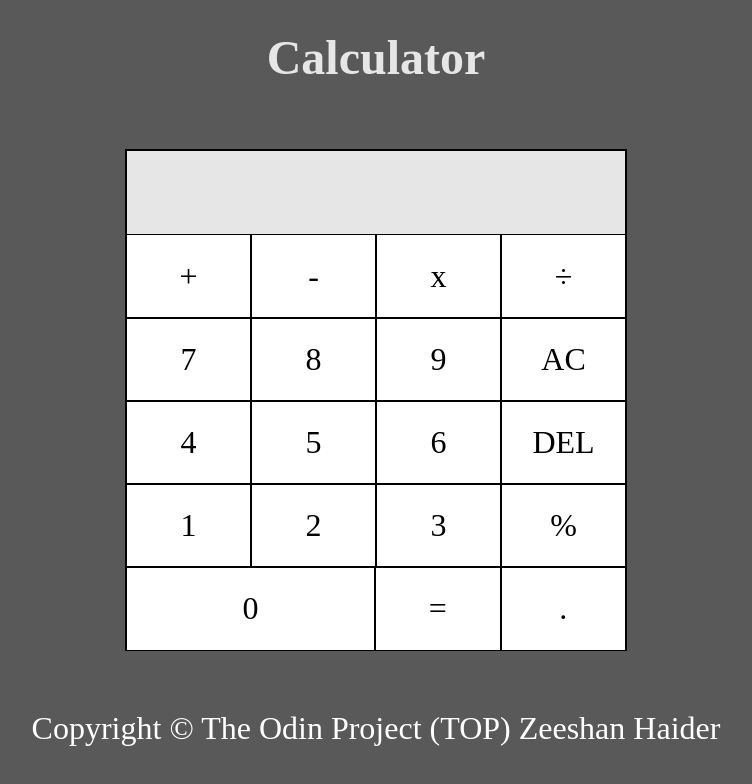
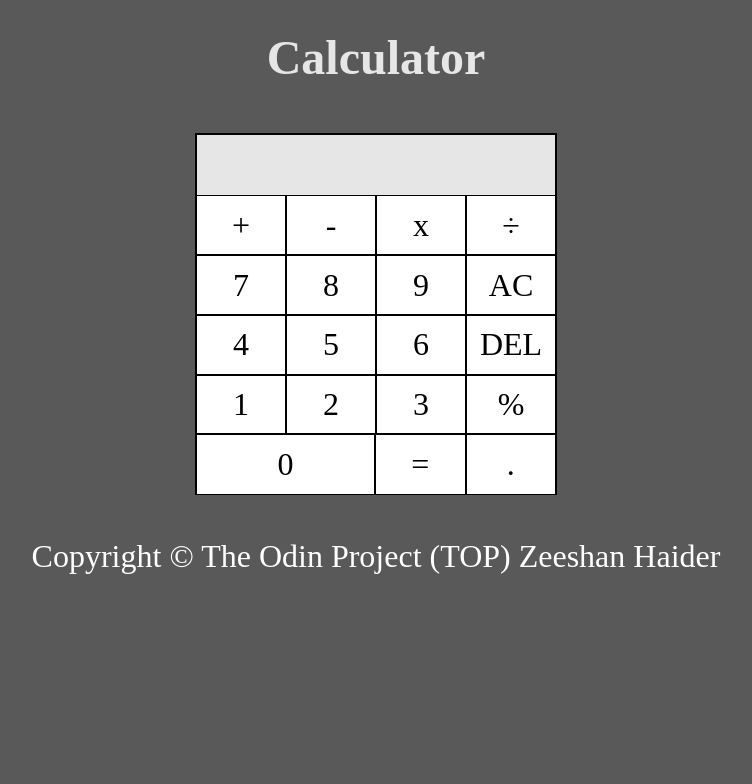
Before and after one commit to zeeshanhaider1237750-max/Calculator, a plain HTML site: page index.html in a window 1280 px wide. Shown: the whole page, without its empty margins (264-1016 px from the left). Drawn offline with Linux system fonts and the light colour scheme.

Commit message:
mobile page test 1.72 attempt 2

```diff
--- a/style.css
+++ b/style.css
@@ -16,10 +16,10 @@ h1{
     flex-direction: column;
     text-align: center;
     width: 90%;
-    max-width: 500px;
+    max-width: 360px;
     background-color: white;
     border: 1px solid black;
-    margin: 2rem auto;
+    margin: 1rem auto;
     justify-content: center;
     aspect-ratio: 1/1;
 }
@@ -59,9 +59,11 @@ h1{
 }
 #zero{
     width: 50%;
+    height: 100%;
 }
 #equal, #decimal-point{
     width: 25%;
+    height: 100%;
 }
 
 .button:hover{
```
